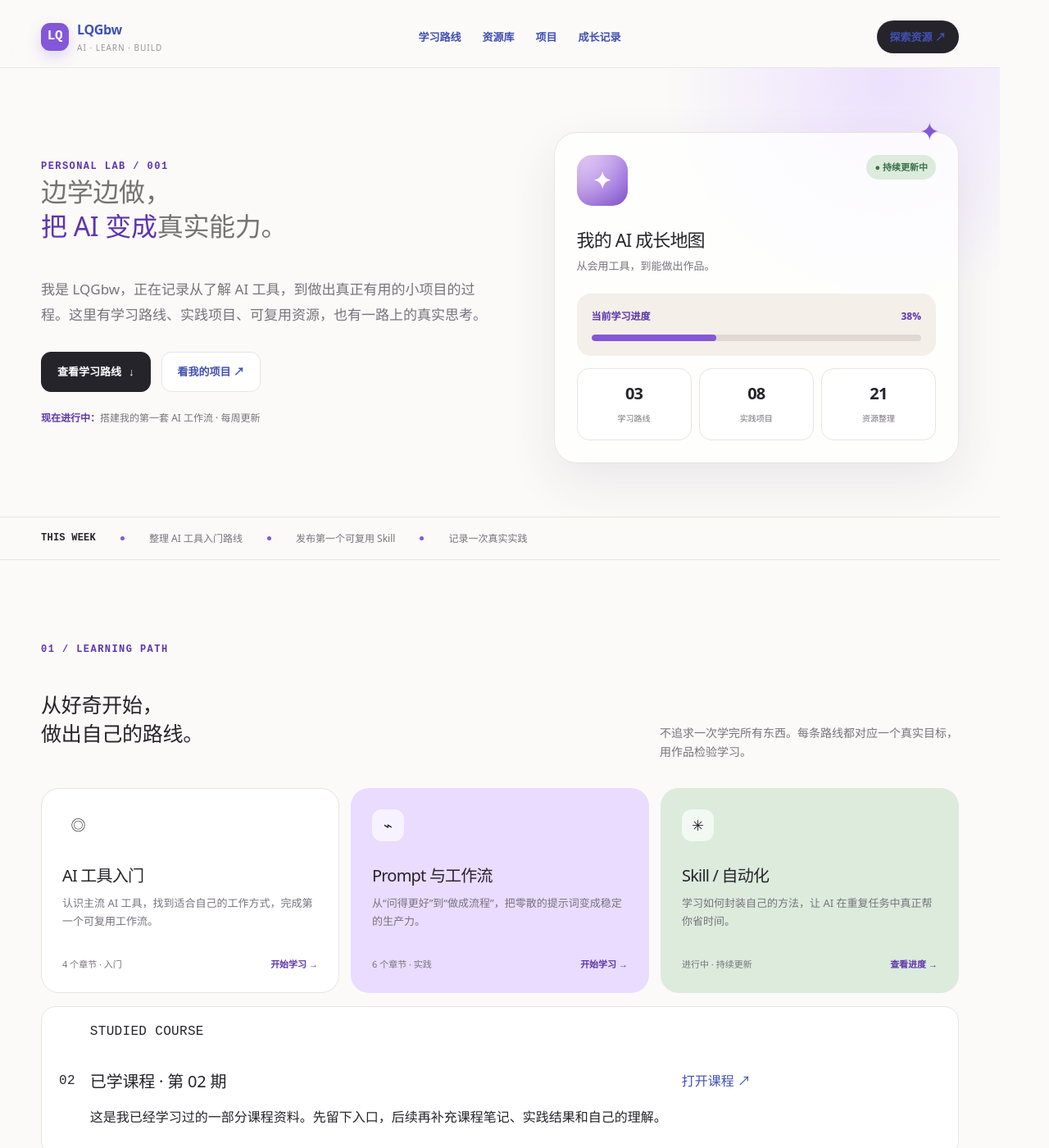
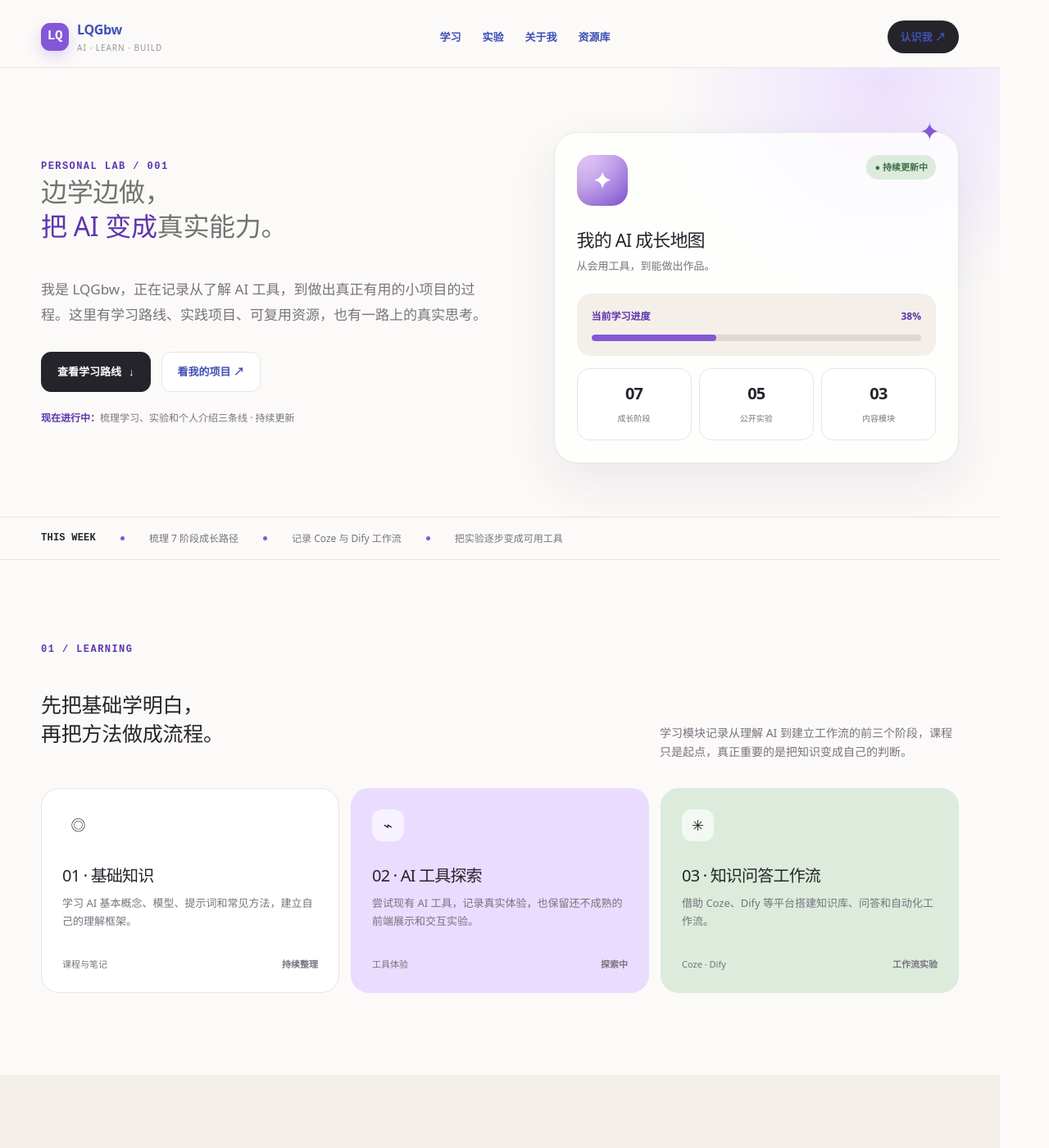
Before and after one commit to LQGbw/LQGbw.github.io, an MkDocs documentation site: the page built from docs/index.md, in a window 1280 px wide and 1400 px high. Shown: the whole window at 82% size. Built offline with MkDocs 1.6.1 and Material for MkDocs 9.7.7, drawn with Linux system fonts in a browser that asks for light colours; some of the changed text lies outside the part shown.

Commit message:
重构主页为学习实验个人介绍三模块

```diff
--- a/docs/index.md
+++ b/docs/index.md
@@ -104,8 +104,10 @@ hide:
       .path-card p { color: var(--muted); margin: 0; font-size: 13px; line-height: 1.7; }
       .path-foot { display: flex; justify-content: space-between; align-items: center; margin-top: 25px; color: var(--muted); font-size: 11px; }
       .path-foot a { color: var(--purple-deep); font-weight: 700; }
+      .path-status { color: var(--muted); font-size: 11px; font-weight: 700; }
+      .resource-status, .log-status { color: var(--muted); font-size: 11px; font-weight: 700; }
 
-      .course-strip { display: flex; align-items: center; gap: 18px; margin-top: 16px; padding: 18px 21px; border: 1px solid var(--line); border-radius: 18px; background: white; }\n      .course-number { width: 45px; height: 45px; display: grid; place-items: center; flex: none; border-radius: 13px; background: var(--purple); color: white; font-size: 16px; }\n      .course-copy { flex: 1; }\n      .course-kicker { color: var(--purple-deep); font-size: 10px; font-weight: 700; letter-spacing: .12em; }\n      .course-copy h3 { margin: 2px 0 1px; font-size: 16px; letter-spacing: -.03em; }\n      .course-copy p { margin: 0; color: var(--muted); font-size: 12px; }\n      .course-strip > a { color: var(--purple-deep); font-size: 12px; font-weight: 700; white-space: nowrap; }\n      .resource-section { background: var(--warm); }
+      .resource-section { background: var(--warm); }
       .filters { display: flex; gap: 8px; flex-wrap: wrap; margin-bottom: 25px; }
       .filter { padding: 8px 13px; border: 1px solid #ded5cd; border-radius: 99px; background: rgba(255,255,255,.58); color: var(--muted); cursor: pointer; font: inherit; font-size: 12px; }
       .filter.active, .filter:hover { border-color: var(--purple); background: var(--purple); color: white; }
@@ -120,6 +122,12 @@ hide:
       .resource p { min-height: 46px; margin: 0; color: var(--muted); font-size: 12px; line-height: 1.7; }
       .resource-foot { display: flex; justify-content: space-between; align-items: center; margin-top: 22px; padding-top: 13px; border-top: 1px solid var(--line); color: var(--muted); font-size: 11px; }
       .resource-foot a { color: var(--purple-deep); font-weight: 700; }
+      .about-section { background: var(--lilac); }
+      .about-grid { display: grid; grid-template-columns: repeat(3, 1fr); gap: 14px; }
+      .about-card { padding: 24px; border: 1px solid rgba(94, 53, 173, .15); border-radius: 20px; background: rgba(255,255,255,.72); }
+      .about-card h3 { margin: 14px 0 7px; font-size: 18px; }
+      .about-card p { margin: 0; color: var(--muted); font-size: 13px; line-height: 1.75; }
+      .about-card a { display: inline-flex; margin-top: 16px; color: var(--purple-deep); font-size: 12px; font-weight: 700; }
 
       .project-grid { display: grid; grid-template-columns: repeat(2, minmax(0, 1fr)); gap: 14px; }
       .project { min-height: 220px; padding: 28px; border: 1px solid var(--line); border-radius: 22px; background: white; }
@@ -156,7 +164,7 @@ hide:
         section { padding: 70px 0; }
         .section-head { display: block; }
         .section-intro { margin-top: 16px; }
-        .path-grid, .resource-grid { grid-template-columns: 1fr; }
+        .path-grid, .resource-grid, .about-grid { grid-template-columns: 1fr; }
         .path-card { min-height: 210px; }
         .log { grid-template-columns: 1fr auto; gap: 7px 15px; }
         .log time { grid-column: 1 / -1; }
@@ -177,9 +185,9 @@ hide:
   <div class="wrap nav">
     <a class="brand" href="#top" aria-label="回到首页"><span class="mark">LQ</span><span>LQGbw<small>AI · LEARN · BUILD</small></span></a>
     <nav class="links" aria-label="主导航">
-      <a href="#path">学习路线</a><a href="#resources">资源库</a><a href="#projects">项目</a><a href="#log">成长记录</a>
+      <a href="#learning">学习</a><a href="#experiments">实验</a><a href="#about">关于我</a><a href="#resources">资源库</a>
     </nav>
-    <a class="nav-cta" href="#resources">探索资源 ↗</a>
+    <a class="nav-cta" href="#about">认识我 ↗</a>
   </div>
 </header>
 
@@ -190,32 +198,42 @@ hide:
         <div class="eyebrow mono">PERSONAL LAB / 001</div>
         <h1>边学边做，<br /><em>把 AI 变成</em>真实能力。</h1>
         <p class="lead">我是 LQGbw，正在记录从了解 AI 工具，到做出真正有用的小项目的过程。这里有学习路线、实践项目、可复用资源，也有一路上的真实思考。</p>
-        <div class="hero-actions"><a class="button primary" href="#path">查看学习路线 <span>↓</span></a><a class="button ghost" href="#projects">看我的项目 ↗</a></div>
-        <p class="hero-note"><span>现在进行中：</span>搭建我的第一套 AI 工作流 · 每周更新</p>
+        <div class="hero-actions"><a class="button primary" href="#learning">查看学习路线 <span>↓</span></a><a class="button ghost" href="#experiments">看我的项目 ↗</a></div>
+        <p class="hero-note"><span>现在进行中：</span>梳理学习、实验和个人介绍三条线 · 持续更新</p>
       </div>
       <div class="hero-card reveal">
         <div class="card-top"><div class="avatar">✦</div><span class="status">● 持续更新中</span></div>
         <h3>我的 AI 成长地图</h3>
         <p>从会用工具，到能做出作品。</p>
         <div class="progress" style="margin-top: 23px"><div class="progress-head"><span>当前学习进度</span><span>38%</span></div><div class="bar"><i></i></div></div>
-        <div class="mini-grid"><div class="mini"><strong>03</strong><span>学习路线</span></div><div class="mini"><strong>08</strong><span>实践项目</span></div><div class="mini"><strong>21</strong><span>资源整理</span></div></div>
+        <div class="mini-grid"><div class="mini"><strong>07</strong><span>成长阶段</span></div><div class="mini"><strong>05</strong><span>公开实验</span></div><div class="mini"><strong>03</strong><span>内容模块</span></div></div>
       </div>
     </div>
   </section>
 
-  <div class="ticker"><div class="wrap ticker-inner"><strong class="mono">THIS WEEK</strong><span class="dot"></span><span>整理 AI 工具入门路线</span><span class="dot"></span><span>发布第一个可复用 Skill</span><span class="dot"></span><span>记录一次真实实践</span></div></div>
+  <div class="ticker"><div class="wrap ticker-inner"><strong class="mono">THIS WEEK</strong><span class="dot"></span><span>梳理 7 阶段成长路径</span><span class="dot"></span><span>记录 Coze 与 Dify 工作流</span><span class="dot"></span><span>把实验逐步变成可用工具</span></div></div>
 
-  <section id="path"><div class="wrap"><div class="section-head reveal"><div><div class="eyebrow mono">01 / LEARNING PATH</div><h2>从好奇开始，<br />做出自己的路线。</h2></div><p class="section-intro">不追求一次学完所有东西。每条路线都对应一个真实目标，用作品检验学习。</p></div>
-    <div class="path-grid"><article class="path-card reveal"><div><div class="path-icon">◎</div><h3>AI 工具入门</h3><p>认识主流 AI 工具，找到适合自己的工作方式，完成第一个可复用工作流。</p></div><div class="path-foot"><span>4 个章节 · 入门</span><a href="#resources">开始学习 →</a></div></article><article class="path-card reveal"><div><div class="path-icon">⌁</div><h3>Prompt 与工作流</h3><p>从“问得更好”到“做成流程”，把零散的提示词变成稳定的生产力。</p></div><div class="path-foot"><span>6 个章节 · 实践</span><a href="#resources">开始学习 →</a></div></article><article class="path-card reveal"><div><div class="path-icon">✳</div><h3>Skill / 自动化</h3><p>学习如何封装自己的方法，让 AI 在重复任务中真正帮你省时间。</p></div><div class="path-foot"><span>进行中 · 持续更新</span><a href="#resources">查看进度 →</a></div></article></div>
-    <div class="course-strip reveal"><div class="course-number mono">02</div><div class="course-copy"><div class="course-kicker mono">STUDIED COURSE</div><h3>已学课程 · 第 02 期</h3><p>这是我已经学习过的一部分课程资料。先留下入口，后续再补充课程笔记、实践结果和自己的理解。</p></div><a href="https://mp.weixin.qq.com/s/o70Eq6DFCHCZr7wZvglN7g" target="_blank" rel="noreferrer">打开课程 ↗</a></div>
+  <section id="learning"><div class="wrap"><div class="section-head reveal"><div><div class="eyebrow mono">01 / LEARNING</div><h2>先把基础学明白，<br />再把方法做成流程。</h2></div><p class="section-intro">学习模块记录从理解 AI 到建立工作流的前三个阶段，课程只是起点，真正重要的是把知识变成自己的判断。</p></div>
+    <div class="path-grid">
+      <article class="path-card reveal"><div><div class="path-icon">◎</div><h3>01 · 基础知识</h3><p>学习 AI 基本概念、模型、提示词和常见方法，建立自己的理解框架。</p></div><div class="path-foot"><span>课程与笔记</span><span class="path-status">持续整理</span></div></article>
+      <article class="path-card reveal"><div><div class="path-icon">⌁</div><h3>02 · AI 工具探索</h3><p>尝试现有 AI 工具，记录真实体验，也保留还不成熟的前端展示和交互实验。</p></div><div class="path-foot"><span>工具体验</span><span class="path-status">探索中</span></div></article>
+      <article class="path-card reveal"><div><div class="path-icon">✳</div><h3>03 · 知识问答工作流</h3><p>借助 Coze、Dify 等平台搭建知识库、问答和自动化工作流。</p></div><div class="path-foot"><span>Coze · Dify</span><span class="path-status">工作流实验</span></div></article>
+    </div>
   </div></section>
 
   <section class="resource-section" id="resources"><div class="wrap"><div class="section-head reveal"><div><div class="eyebrow mono">02 / RESOURCE LIBRARY</div><h2>拿来就用的<br />AI 资源库。</h2></div><p class="section-intro">把我用过、做过、验证过的东西留下来。每份资源都附有使用场景和实践说明。</p></div>
     <div class="filters reveal" role="tablist" aria-label="资源筛选"><button class="filter active" data-filter="all">全部</button><button class="filter" data-filter="skill">Skill</button><button class="filter" data-filter="prompt">Prompt</button><button class="filter" data-filter="tool">工具</button></div>
-    <div class="resource-grid"><article class="resource reveal" data-type="skill"><span class="resource-label">SKILL</span><h3>AI 周报整理助手</h3><p>把一周的碎片信息整理成清晰的周报结构，适合个人复盘和团队同步。</p><div class="resource-foot"><span>v0.1 · 刚刚更新</span><a href="#">查看 GitHub ↗</a></div></article><article class="resource reveal" data-type="prompt"><span class="resource-label">PROMPT</span><h3>工具测评提示词模板</h3><p>从功能、体验、适用人群和真实场景四个角度，快速写出一篇有用的工具测评。</p><div class="resource-foot"><span>可复制 · 免费</span><a href="#">查看模板 ↗</a></div></article><article class="resource reveal" data-type="tool"><span class="resource-label">TOOLKIT</span><h3>AI 工具选择清单</h3><p>按写作、研究、设计、自动化和开发分类，记录我实际用过的工具。</p><div class="resource-foot"><span>21 个工具 · 持续补充</span><a href="#">打开清单 ↗</a></div></article></div>
+    <div class="resource-grid"><article class="resource reveal" data-type="skill"><span class="resource-label">SKILL</span><h3>AI 周报整理助手</h3><p>把一周的碎片信息整理成清晰的周报结构，适合个人复盘和团队同步。</p><div class="resource-foot"><span>v0.1 · 刚刚更新</span><span class="resource-status">整理中</span></div></article><article class="resource reveal" data-type="prompt"><span class="resource-label">PROMPT</span><h3>工具测评提示词模板</h3><p>从功能、体验、适用人群和真实场景四个角度，快速写出一篇有用的工具测评。</p><div class="resource-foot"><span>可复制 · 免费</span><span class="resource-status">即将公开</span></div></article><article class="resource reveal" data-type="tool"><span class="resource-label">TOOLKIT</span><h3>AI 工具选择清单</h3><p>按写作、研究、设计、自动化和开发分类，记录我实际用过的工具。</p><div class="resource-foot"><span>21 个工具 · 持续补充</span><span class="resource-status">持续补充</span></div></article></div>
   </div></section>
 
-  <section id="projects"><div class="wrap"><div class="section-head reveal"><div><div class="eyebrow mono">03 / BUILD IN PUBLIC</div><h2>学习的结果，<br />应该留下作品。</h2></div><p class="section-intro">这里记录我的公开前端实验和 AI 生成式尝试，不把它们包装成成熟工具，只留下真实的过程、界面和交互。</p></div>
+  <section id="experiments"><div class="wrap"><div class="section-head reveal"><div><div class="eyebrow mono">02 / EXPERIMENTS</div><h2>把尝试留下来，<br />再慢慢做成作品。</h2></div><p class="section-intro">这里记录 AI 工具尝试、工作流实验和前端交互项目，重点是过程、判断与下一步。</p></div>
+    <p class="section-intro reveal" style="max-width: 720px; margin: -12px 0 28px;">实验模块承接学习模块的后三个阶段。下面的公开项目会按它们真实的尝试方向呈现，不把未成熟的 Demo 包装成产品。</p>
+    <div class="path-grid" style="margin-bottom: 35px;">
+      <article class="path-card reveal"><div><div class="path-icon">✦</div><h3>04 · 可用工具开发</h3><p>从 Skill、插件和小工具开始，把已经验证的方法封装成真正可用的能力。</p></div><div class="path-foot"><span>Skill · 插件</span><span class="path-status">开始实践</span></div></article>
+      <article class="path-card reveal"><div><div class="path-icon">▣</div><h3>05 · 完整产品开发</h3><p>做有明确场景、用户反馈和数据指标的产品，让实验接受真实使用检验。</p></div><div class="path-foot"><span>产品思维</span><span class="path-status">目标阶段</span></div></article>
+      <article class="path-card reveal"><div><div class="path-icon">⌘</div><h3>06 · Agent 开发</h3><p>探索模块化 Agent，让能力组件可以按场景自由组合与插拔。</p></div><div class="path-foot"><span>模块化能力</span><span class="path-status">未来方向</span></div></article>
+      <article class="path-card reveal"><div><div class="path-icon">⟐</div><h3>07 · 多 Agent 开发</h3><p>研究角色分工、协作、调度和可观测性，逐步构建多 Agent 系统。</p></div><div class="path-foot"><span>协作系统</span><span class="path-status">长期探索</span></div></article>
+    </div>
     <div class="project-grid">
       <article class="project featured reveal"><div class="project-meta"><span>前端实验</span><span>AI STUDIO</span></div><h3>Christmas Tree · Particle Effects</h3><p>一个节日主题的 3D 粒子视觉交互尝试，重点探索粒子聚散、状态切换和沉浸式前端表达。它是学习作品，不是成熟产品。</p><a class="project-link" href="https://github.com/LQGbw/Christmas-Tree-with-partical-effects" target="_blank" rel="noreferrer">查看公开仓库 ↗</a></article>
       <article class="project reveal"><div class="project-meta"><span>交互 Demo</span><span>REACT</span></div><h3>杭州地铁出口助手</h3><p>面向杭州地铁出行场景的前端交互原型，尝试把出口设施、无障碍信息、评论和小游戏放在同一个体验里。</p><a class="project-link" href="https://github.com/LQGbw/metro-exit-helper" target="_blank" rel="noreferrer">查看公开仓库 ↗</a></article>
@@ -225,8 +243,16 @@ hide:
     </div>
   </div></section>
 
+  <section class="about-section" id="about"><div class="wrap"><div class="section-head reveal"><div><div class="eyebrow mono">03 / ABOUT ME</div><h2>我不是专家，<br />我在公开成长。</h2></div><p class="section-intro">这是一个边学边做的个人主页：把学过的内容、做过的实验和正在形成的方法放在同一条线上。</p></div>
+    <div class="about-grid">
+      <article class="about-card reveal"><div class="path-icon">✦</div><h3>我在学习什么</h3><p>从基础知识出发，逐步理解 AI 工具、知识问答工作流、Agent 和多 Agent 的发展路径。</p><a href="#learning">查看学习模块 →</a></article>
+      <article class="about-card reveal"><div class="path-icon">↗</div><h3>我如何记录</h3><p>不把不成熟的尝试包装成成果，保留真实项目、公开仓库、踩坑和阶段性结论。</p><a href="#experiments">查看实验模块 →</a></article>
+      <article class="about-card reveal"><div class="path-icon">○</div><h3>我在哪里更新</h3><p>主页沉淀长期结构，小红书分享更短的实践笔记，GitHub 保存可以复看的代码与页面。</p><a href="https://xhslink.cn/o/UHwuRBq7E0" target="_blank" rel="noreferrer">去小红书看看 ↗</a></article>
+    </div>
+  </div></section>
+
   <section class="log-section" id="log"><div class="wrap"><div class="section-head reveal"><div><div class="eyebrow mono">04 / FIELD NOTES</div><h2>成长不是口号，<br />是留下记录。</h2></div><p class="section-intro">一些正在发生的小事。以后回头看，这就是我走过的路。</p></div>
-    <div class="log-list"><article class="log reveal"><time>2026.08.21</time><div><h3>开始搭建自己的 AI 主页</h3><p>先把学习路线、资源库和项目展示放在一起。</p></div><a href="#">阅读 →</a></article><article class="log reveal"><time>2026.08.18</time><div><h3>为什么想做一个成长型 AI 博主</h3><p>不是假装专家，而是把真实的学习过程分享出来。</p></div><a href="#">阅读 →</a></article><article class="log reveal"><time>2026.08.12</time><div><h3>我开始整理自己的工具箱</h3><p>工具很多，但真正留下来的应该是方法。</p></div><a href="#">阅读 →</a></article></div>
+    <div class="log-list"><article class="log reveal"><time>2026.08.21</time><div><h3>开始搭建自己的 AI 主页</h3><p>先把学习路线、资源库和项目展示放在一起。</p></div><span class="log-status">记录中</span></article><article class="log reveal"><time>2026.08.18</time><div><h3>为什么想做一个成长型 AI 博主</h3><p>不是假装专家，而是把真实的学习过程分享出来。</p></div><span class="log-status">记录中</span></article><article class="log reveal"><time>2026.08.12</time><div><h3>我开始整理自己的工具箱</h3><p>工具很多，但真正留下来的应该是方法。</p></div><span class="log-status">记录中</span></article></div>
   </div></section>
 </main>
 
```
